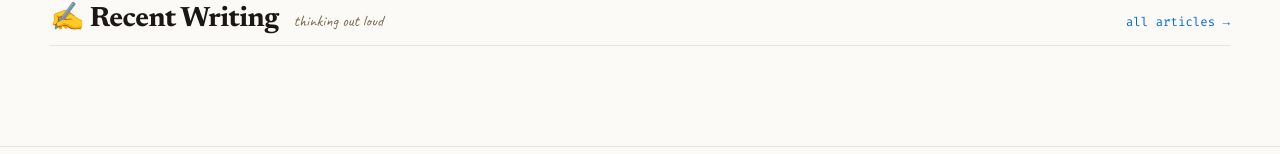
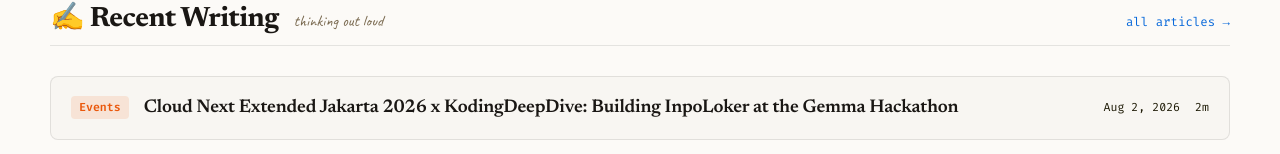
Before and after one commit to novitaguok/novita-s-journal, a Next.js app: page / in a window 1280 px wide. Shown: the part 768-922 px from the top of the page. Built offline with nearby package versions, Linux system fonts and the light colour scheme; no server answers.

Commit message:
feat: display 3 latest writings in Recent Writing section on homepage

```diff
--- a/src/app/page.tsx
+++ b/src/app/page.tsx
@@ -3,7 +3,8 @@
 import { useState, useEffect } from "react";
 import { TAG_COLORS } from "../lib/data";
 import { Project } from "@/src/domain/projects/types";
-import { CodeBlock, WashBlob, Annotation, Rule } from "../components/Shared";
+import { ArticleListItem } from "@/src/domain/articles/types";
+import { CodeBlock, WashBlob, Annotation, Rule, TagBadge } from "../components/Shared";
 import { Section } from "../types";
 import { GitHubCalendar } from "react-github-calendar";
 import MiniRepoCard from "@/src/features/projects/components/MiniRepoCard";
@@ -296,11 +297,16 @@
   }, []);
 
   const [pinnedProjects, setPinnedProjects] = useState<Project[]>([]);
+  const [recentArticles, setRecentArticles] = useState<ArticleListItem[]>([]);
 
   useEffect(() => {
     fetch('/api/projects?isPinned=true')
       .then(res => res.json())
       .then(json => setPinnedProjects(json.data ?? []));
+
+    fetch('/api/articles?limit=3')
+      .then(res => res.json())
+      .then(json => setRecentArticles(json.data ?? []));
   }, []);
 
   return (
@@ -457,6 +463,32 @@
             </Link>
           </div>
           <Rule style={{ marginBottom: "1.5rem" }} />
+          <div style={articleList}>
+            {recentArticles.map((article) => (
+              <Link
+                key={article.id}
+                href={`/articles/${article.slug}`}
+                style={{ textDecoration: "none" }}
+              >
+                <div style={articleCardBase}>
+                  <div style={articleCardLeft}>
+                    <TagBadge tag={article.tag} />
+                    <span style={articleTitle}>{article.title}</span>
+                  </div>
+                  <div style={articleCardRight}>
+                    <span style={monoSmall}>
+                      {new Date(article.publishedAt).toLocaleDateString("en-US", {
+                        year: "numeric",
+                        month: "short",
+                        day: "numeric",
+                      })}
+                    </span>
+                    <span style={monoSmall}>{article.readTime}m</span>
+                  </div>
+                </div>
+              </Link>
+            ))}
+          </div>
         </div>
       </div>
     </div>
```
